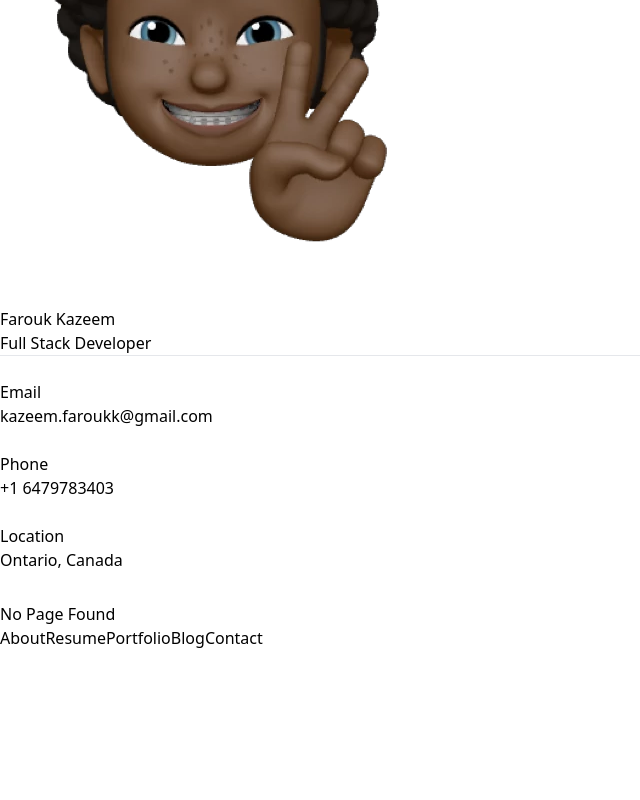
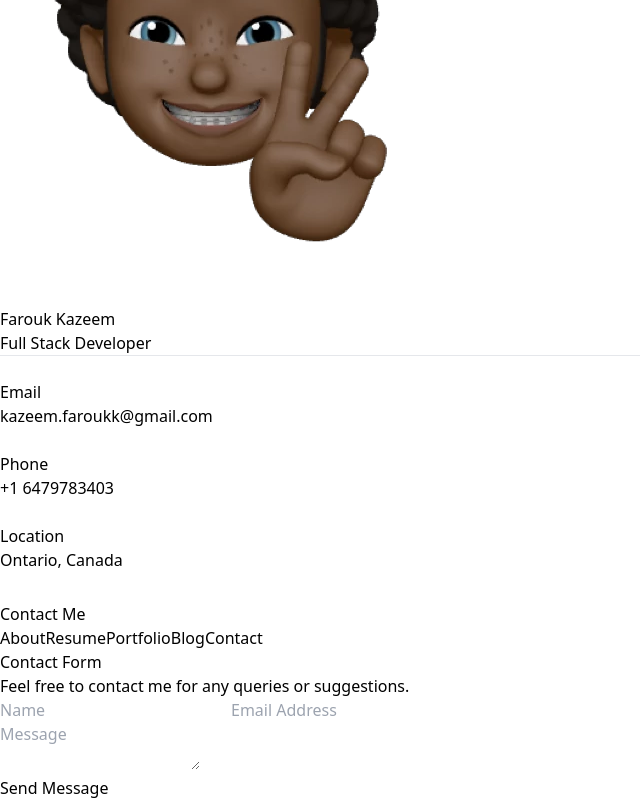
Before and after one commit to Farouk1511/portfolio-v2, a React (Vite) app: page /contact in a window 1280 px wide. Shown: the part 205-1005 px from the top of the page, without its empty margins (0-640 px from the left). Before the commit the page ends 855 px from the top, so only its background shows below. Built offline with nearby package versions, Linux system fonts and the light colour scheme; some icons are missing.

Commit message:
Added contact component

```diff
--- a/src/App.tsx
+++ b/src/App.tsx
@@ -7,6 +7,7 @@ import Resume from "./Resume";
 import SideInfo from "./SideInfo";
 import NavBar from "./NavBar";
 import NoPage from "./NoPage";
+import ContactMe from "./ContactMe";
 
 function App() {
   return (
@@ -19,7 +20,7 @@ function App() {
             <Route path="/resume" element={<Resume />} />
             <Route path="/portfolio" element={<Portfolio />} />
             <Route path="/blog" element={<Blog />} />
-            <Route path="/contact" element={<NoPage />} />
+            <Route path="/contact" element={<ContactMe />} />
             <Route path="*" element={<NoPage />} />
           </Routes>
         </main>
--- /dev/null
+++ b/src/ContactMe.tsx
@@ -0,0 +1,69 @@
+import React from "react";
+import NavBar from "./NavBar";
+
+const ContactMe = () => {
+  return (
+    <main className="w-full lg:w-[900px] bg-[#1e1e1f] text-white rounded-2xl h-auto flex flex-col border-[#383838] border-2">
+      <div className="flex justify-between w-full items-end pl-8">
+        <div className="text-3xl font-bold">Contact Me</div>
+
+        <NavBar />
+      </div>
+
+      <div className="px-10">
+        <div className="w-10 h-1 bg-[#ffdb70] mt-4" />
+
+        <div className="flex gap-3 flex-col mt-5 text-[#d6d6d6] min-h-[75vh]">
+          <div>
+            <h1>Contact Form</h1>
+            <p>Feel free to contact me for any queries or suggestions.</p>
+
+            <form
+              action="https://formspree.io/f/maylqzqk"
+              method="POST"
+              className="flex flex-col gap-3 w-full jussify-between items-center mt-5"
+            >
+              <div className="flex flex-row gap-3 justify-between w-full">
+                <input
+                  type="text"
+                  id="name"
+                  name="name"
+                  required
+                  placeholder="Name"
+                  className="w-[45%] h-[40px] bg-transparent border-[#383838] border-2 text-white rounded-xl p-3"
+                />
+
+                <input
+                  type="email"
+                  id="email"
+                  name="email"
+                  required
+                  placeholder="Email Address"
+                  className="w-[45%] h-[40px] bg-transparent border-[#383838] border-2 text-white rounded-xl p-3"
+                />
+              </div>
+              <div className="w-full">
+                <textarea
+                  id="message"
+                  name="message"
+                  required
+                  placeholder="Message"
+                  className="w-full  bg-transparent border-[#383838] border-2 text-white rounded-xl p-3"
+                />
+              </div>
+
+              <button
+                type="submit"
+                className="rounded-2xl text-[#ffdb70] w-48 p-4 border-[#383838] bg-[#2b2b2cbf] "
+              >
+                Send Message
+              </button>
+            </form>
+          </div>
+        </div>
+      </div>
+    </main>
+  );
+};
+
+export default ContactMe;
```
